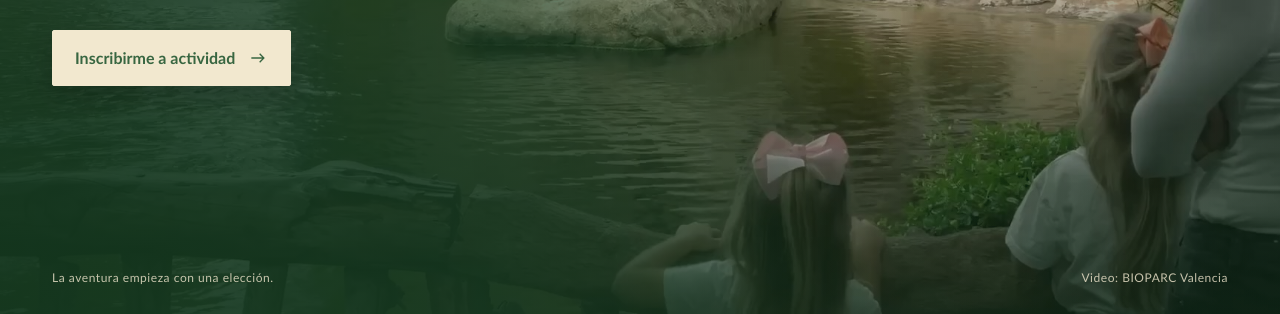
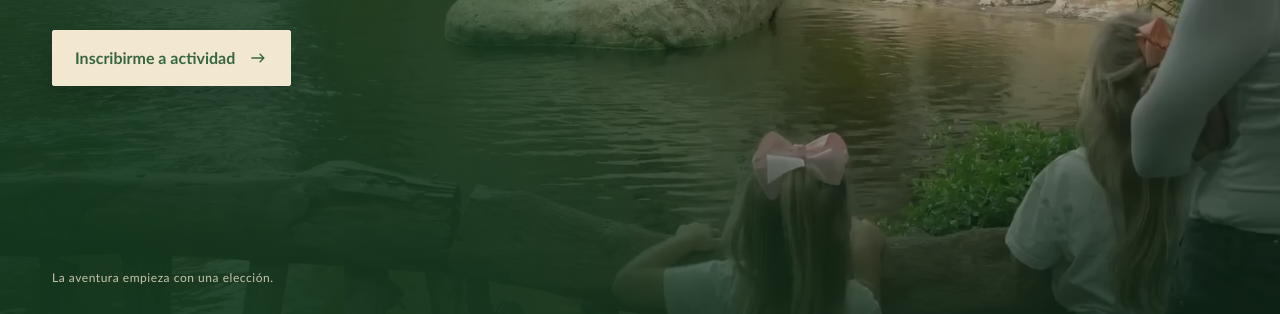
Before and after one commit to ConstantinoBottero/TP-ISW-TDD, a plain HTML site: page dist/index.html in a window 1280 px wide. Shown: the part 486-800 px from the top of the page. Drawn offline with Linux system fonts and the light colour scheme.

```diff
--- a/dist/index.html
+++ b/dist/index.html
@@ -40,7 +40,7 @@
       <p>Elegí tu próxima experiencia en EcoHarmony Park.</p>
       <button class="cover-cta" data-action="enter">Inscribirme a actividad <svg viewBox="0 0 24 24" fill="none" stroke="currentColor" stroke-width="1.6" aria-hidden="true"><path d="M4 12h15m-5-5 5 5-5 5"/></svg></button>
     </div>
-    <div class="welcome-bottom"><span>La aventura empieza con una elección.</span><span>Video: BIOPARC Valencia</span></div>
+    <div class="welcome-bottom"><span>La aventura empieza con una elección.</span></div>
   </main>
   <div class="park-foliage selection-foliage" aria-hidden="true">
     <i class="selection-leaf leaf-one"></i><i class="selection-leaf leaf-two"></i>
```
